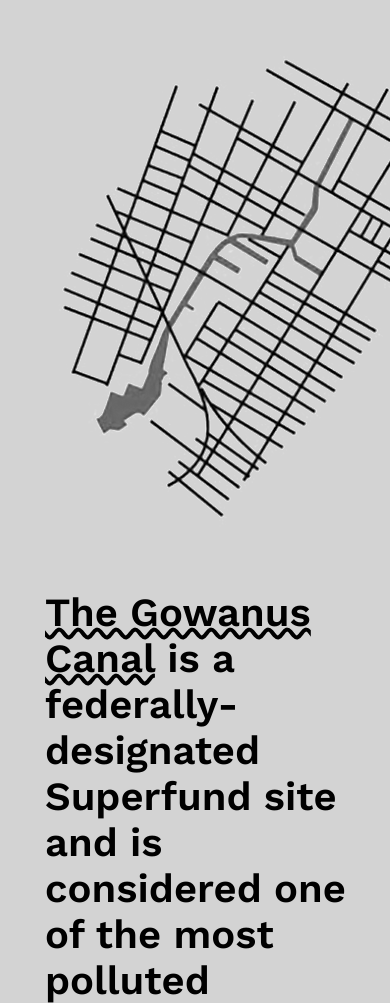
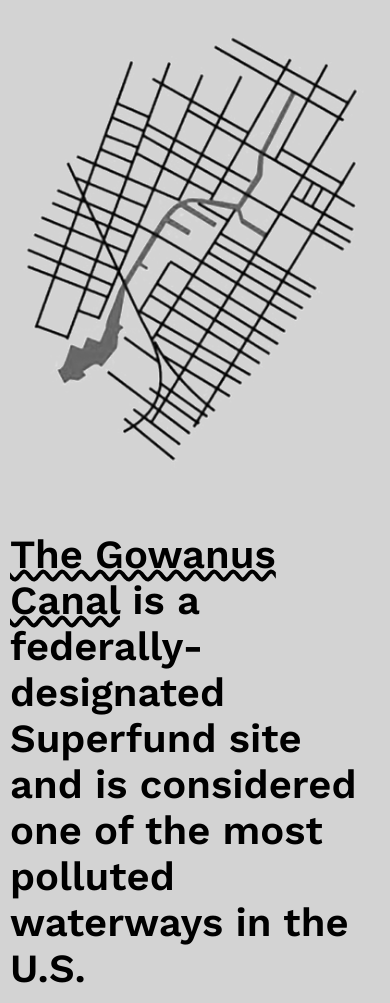
Before and after one commit to annyoberlink/icon-project, a plain HTML site: page index.html in a window 390 px wide. Shown: the top 1003 px of the page. Drawn offline with nearby package versions, Linux system fonts and the light colour scheme.

Commit message:
Add files via upload
fixed responsive images

```diff
--- a/styles.css
+++ b/styles.css
@@ -116,16 +116,7 @@ figcaption {
     flex-wrap: wrap;
 }
 
-.row-full {
-    width: 100vw;
-    position: relative;
-    margin-left: -50vw;
-    left: 50%;
-    min-height: 500px;
-    padding: 20px;
-}
-
-.responsive {
+img {
     max-width: 100%;
     height: auto;
 }
@@ -137,10 +128,12 @@ figcaption {
 
 .left {
     width: 40%;
+    float: left;
 }
 
 .right {
     width: 60%;
+    float: right;
 }
 
 /* Clear floats after the columns */
```
